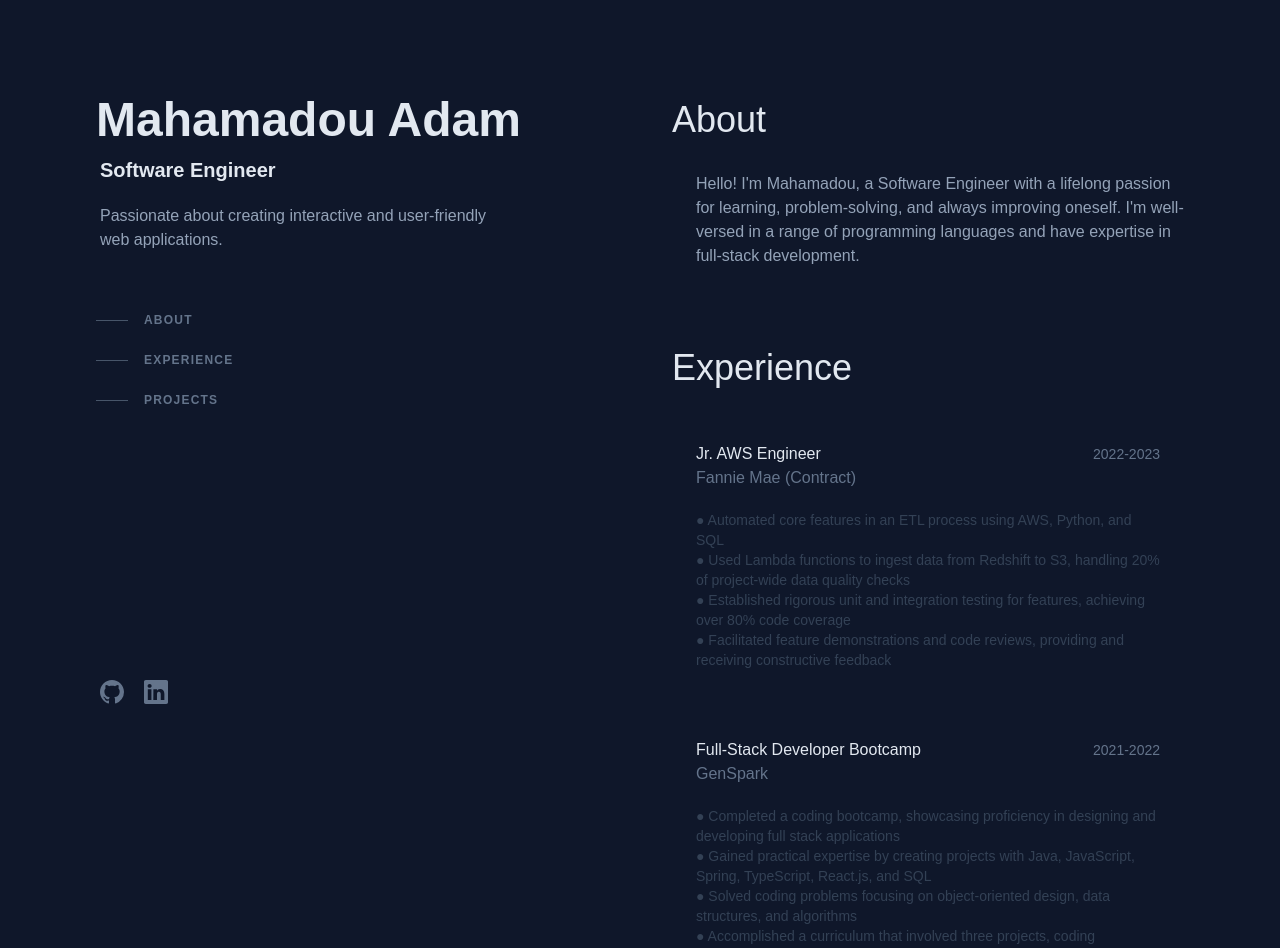
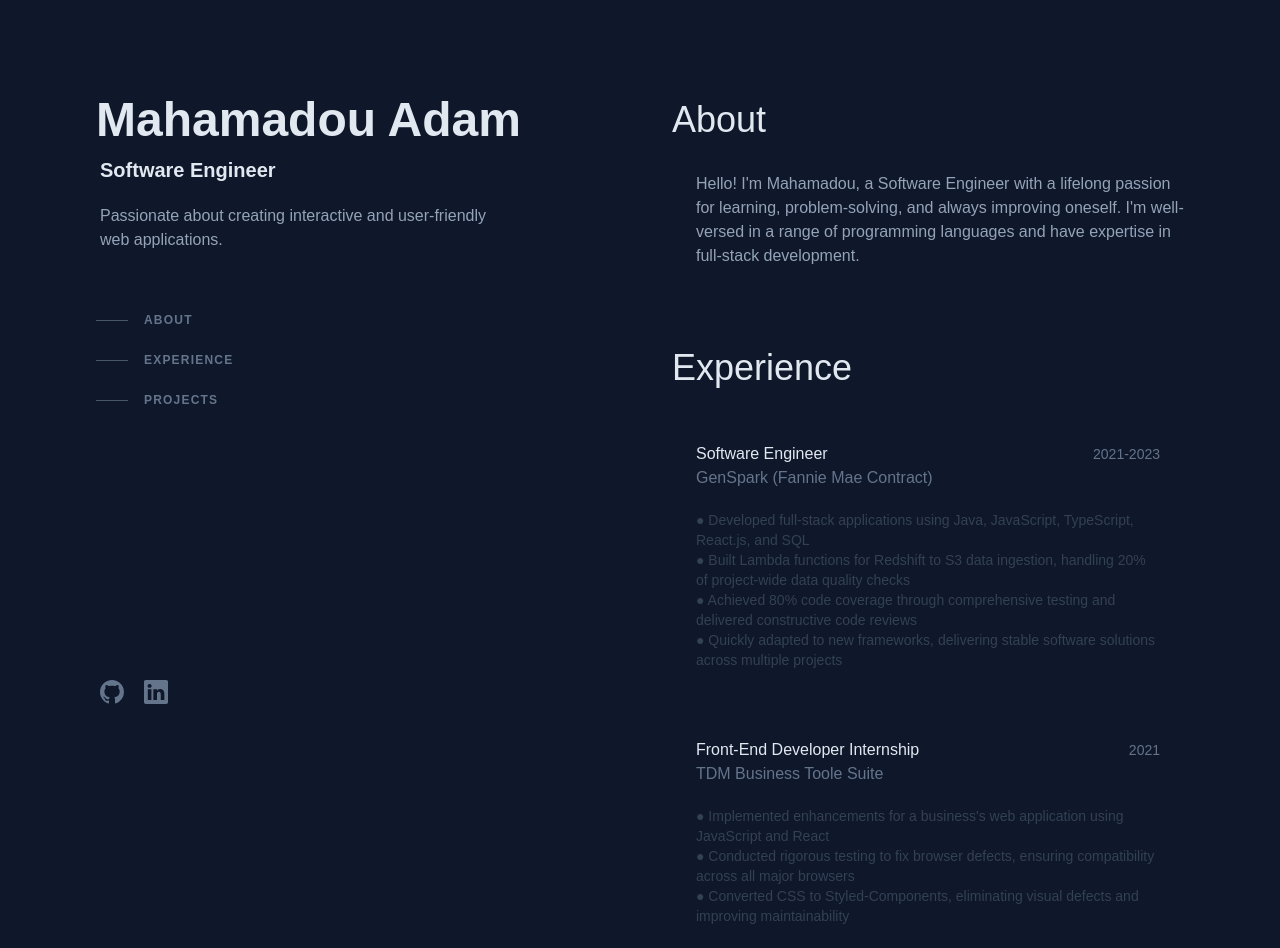
Before and after one commit to AbbaAdam1/Portfolio, a React (Create React App) app: page / in a window 1280 px wide. Shown: the top 948 px of the page. Built offline with nearby package versions, Linux system fonts and the light colour scheme.

Commit message:
rewrite experience

```diff
--- a/src/Experience.js
+++ b/src/Experience.js
@@ -9,36 +9,20 @@ const Experience = () => {
       <div id="dim">
         <div className="float">
           <div className="flex items-center justify-between">
-            <div>Jr. AWS Engineer</div>
-            <div className="text-sm text-slate-500">2022-2023</div>
+            <div>Software Engineer</div>
+            <div className="text-sm text-slate-500">2021-2023</div>
           </div>
           <div className="text-slate-500">
-            Fannie Mae (Contract)
+            GenSpark (Fannie Mae Contract)
           </div>
           <p className="font-normal text-sm text-slate-700 py-5 dark:text-slate-400">
             <ul>
-              <li>● Automated core features in an ETL process using AWS, Python, and SQL</li>
-              <li>● Used Lambda functions to ingest data from Redshift to S3, handling 20% of project-wide data quality checks</li>
-              <li>● Established rigorous unit and integration testing for features, achieving over 80% code coverage</li>
-              <li>● Facilitated feature demonstrations and code reviews, providing and receiving constructive feedback</li>
+              <li>● Developed full-stack applications using Java, JavaScript, TypeScript, React.js, and SQL</li>
+              <li>● Built Lambda functions for Redshift to S3 data ingestion, handling 20% of project-wide data quality checks</li>
+              <li>● Achieved 80% code coverage through comprehensive testing and delivered constructive code reviews</li>
+              <li>● Quickly adapted to new frameworks, delivering stable software solutions across multiple projects</li>
             </ul>
           </p>
-        </div>
-
-        <div className="float">
-          <div className="flex items-center justify-between">
-            <div>Full-Stack Developer Bootcamp</div>
-            <div className="text-sm text-slate-500">2021-2022</div>
-          </div>
-          <div className="text-slate-500">GenSpark</div>
-          <p className="font-normal text-sm text-slate-700 py-5 dark:text-slate-400">
-             <ul>
-               <li>● Completed a coding bootcamp, showcasing proficiency in designing and developing full stack applications</li>
-               <li>● Gained practical expertise by creating projects with Java, JavaScript, Spring, TypeScript, React.js, and SQL</li>
-               <li>● Solved coding problems focusing on object-oriented design, data structures, and algorithms</li>
-               <li>● Accomplished a curriculum that involved three projects, coding challenges, and four examinations</li>
-             </ul>
-           </p>
         </div>
 
         <div className="float">
```
